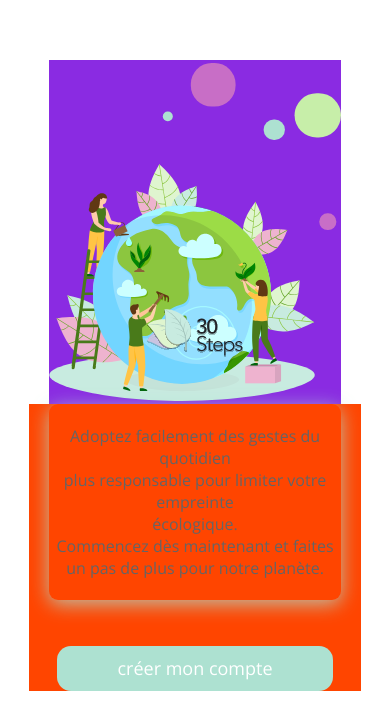
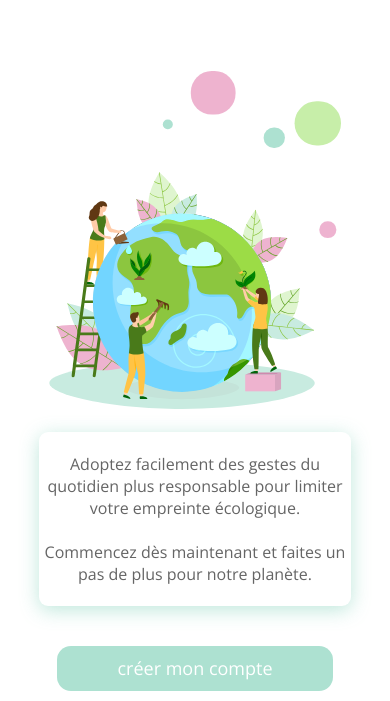
Before and after one commit to ccosneau0/thirtytips, a React (Create React App) app: page / in a window 390 px wide. Shown: the part 143-844 px from the top of the page. Built offline with nearby package versions, Linux system fonts and the light colour scheme.

Commit message:
fixe :landing final modification

```diff
--- a/src/App.js
+++ b/src/App.js
@@ -14,7 +14,7 @@ const App = () => {
           {/* <h1> 30 Steps to change</h1> */}
           <div className="text-wrapper">
             <p>
-              Adoptez facilement des gestes du quotidien <br/> plus responsable pour limiter votre empreinte  <br/>écologique.
+              Adoptez facilement des gestes du quotidien  plus responsable pour limiter votre empreinte  écologique. <br/>
               <br/>Commencez dès maintenant et faites un pas de plus pour notre planète.
             </p>
           </div>
--- a/src/App.scss
+++ b/src/App.scss
@@ -1,14 +1,11 @@
-/*
-@import '../src/style/font.scss';
-@import '../src/style/color.scss';
-@import '../src/style/button.scss'; */
 @import '../src/style/style.scss';
-@import '../src/style/button.scss';
 .App {
   background-color: $grey ;
   height :100vh;
   width : 100vw;
   overflow-x: hidden;
+  background-color: orchid;
+  overflow-wrap: break-word
 }
 
 .first-block{
@@ -21,7 +18,6 @@
 
 .landing-cta-container{
   padding: 100px 0 0 100px;
-  /* background-color: red; */
   display: flex;
   flex-direction : column;
   justify-content: space-around;
@@ -35,7 +31,6 @@
 }
 
 .landing-image-container{
- /*  background : blueviolet; */
   width : 75%;
   padding-bottom: 100px;
   img{
@@ -51,81 +46,46 @@
   .first-block{
     overflow-y: hidden;
     overflow-x: hidden;
-    background: yellowgreen;
+    //background: yellowgreen;
     display : flex;
     flex-direction : column-reverse;
     align-items: center;
     height : 100%;
     width : 100vw;
-    background: white;
+    padding-bottom: 10px;
+
   }
-  .landing-image-container{
-      background : blueviolet;
+  .landing-image-container {
     padding-bottom: 0px;
+    width: 75%;
+    margin-bottom: 20px;
 
     img{
-        margin-top: 0;
+      margin-top: 0px;
       margin-left : 0px;
       height:100% ;
       width: 100%;
     }
   }
    .logo{
-    position: absolute;
-    margin-top: -110%;
-    height: 25%;
-    width: 25%;
+    display : none;
   }
   .landing-cta-container{
-    width: 75%;
-    padding: 0px 20px 0px 20px;
-    background: orangered;
+    width: 80%;
+    align-items: center;
+    padding: 0px;
+    margin-bottom : 0px;
     .text-wrapper{
       border-radius: 9px;
       padding: 5px;
       box-shadow: 0px 4px 19px rgba(173, 225, 209, 0.79);
-      margin-bottom: 46px;
+      margin-bottom: 40px;
       p{
         font-size: 16px;
       }
     }
-
+    .btn-log{
+        margin-bottom: 10px;
     }
   }
-
-
-/* .App-logo {
-  height: 40vmin;
-  pointer-events: none;
 }
-
-@media (prefers-reduced-motion: no-preference) {
-  .App-logo {
-    animation: App-logo-spin infinite 20s linear;
-  }
-}
-
-.App-header {
-  background-color: #282c34;
-  min-height: 100vh;
-  display: flex;
-  flex-direction: column;
-  align-items: center;
-  justify-content: center;
-  font-size: calc(10px + 2vmin);
-  color: white;
-}
-
-.App-link {
-  color: #61dafb;
-}
-
-@keyframes App-logo-spin {
-  from {
-    transform: rotate(0deg);
-  }
-  to {
-    transform: rotate(360deg);
-  }
-}
- */
```
Also changed, not shown: src/Component/Registration/Advocacy.scss (+1 -10 lines). Lines whose indentation alone changed are shown as unchanged.
